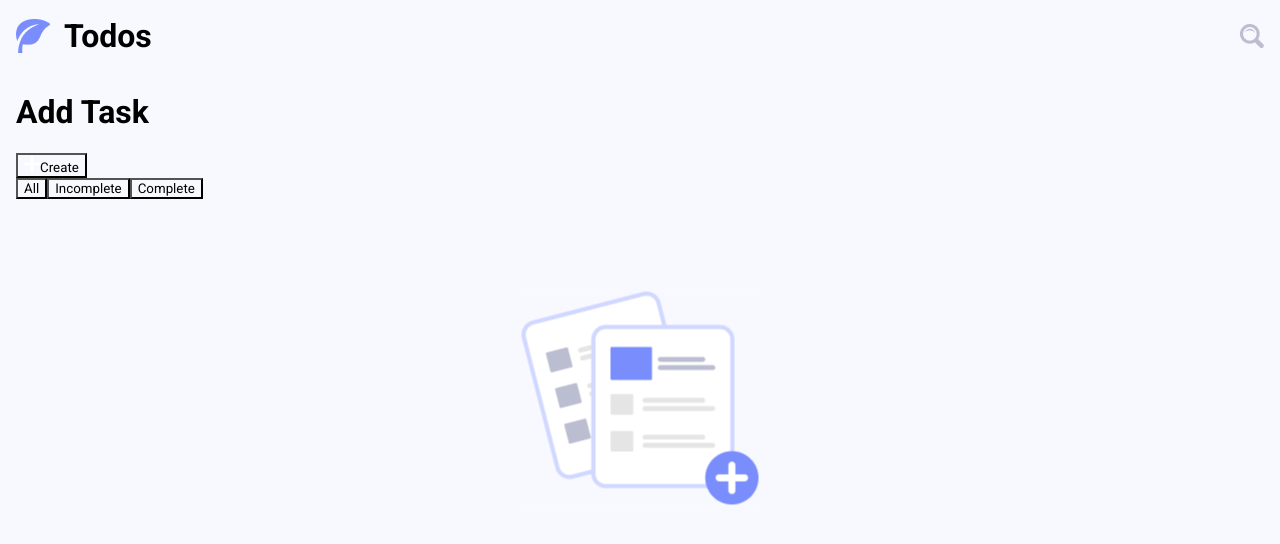
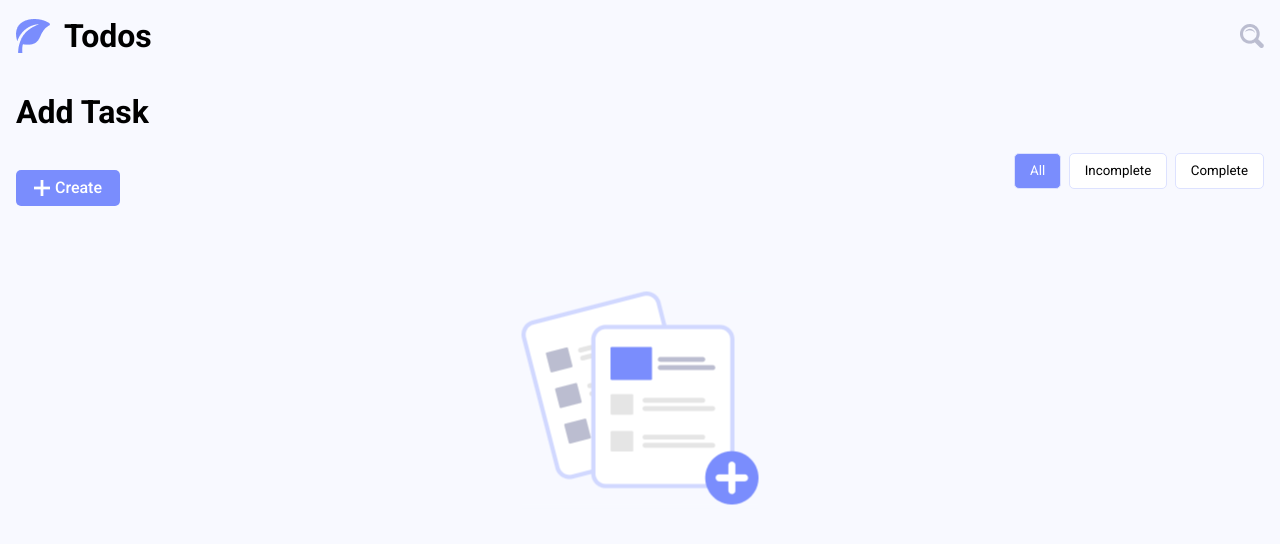
Before and after one commit to ahr-wtag/react-todo-app, a React (Create React App) app: page / in a window 1280 px wide. Shown: the top 544 px of the page. Built offline with nearby package versions, Linux system fonts and the light colour scheme.

Commit message:
(step-7) fix css

```diff
--- a/src/components/TaskBoard/index.scss
+++ b/src/components/TaskBoard/index.scss
@@ -1,3 +1,5 @@
+@import "assets/style/color.scss";
+
 .task-board {
   margin: auto;
   max-width: 78rem;
@@ -8,3 +10,51 @@
     gap: 2.125rem;
   }
 }
+
+.top-bar {
+  align-items: center;
+  display: flex;
+  justify-content: space-between;
+
+  &__create-button {
+    align-items: center;
+    background-color: $lavender-blue;
+    border-radius: 0.313rem;
+    border: none;
+    color: $white;
+    display: flex;
+    font-size: 1rem;
+    font-weight: 500;
+    height: 2.25rem;
+    justify-content: center;
+    line-height: 1.172rem;
+    width: 6.5rem;
+
+    &__icon {
+      background: transparent;
+      height: 1rem;
+      margin-right: 0.313rem;
+      width: 1rem;
+    }
+  }
+
+  &__filter-bar {
+    display: flex;
+    justify-content: space-between;
+    margin-bottom: 2.125rem;
+    width: 15.625rem;
+
+    &__button {
+      background-color: $white;
+      border-radius: 0.313rem;
+      border: 0.063rem solid $light-periwinkle;
+      height: 2.25rem;
+      padding: 0 0.938rem;
+
+      &--active {
+        background-color: $lavender-blue;
+        color: $white;
+      }
+    }
+  }
+}
```
